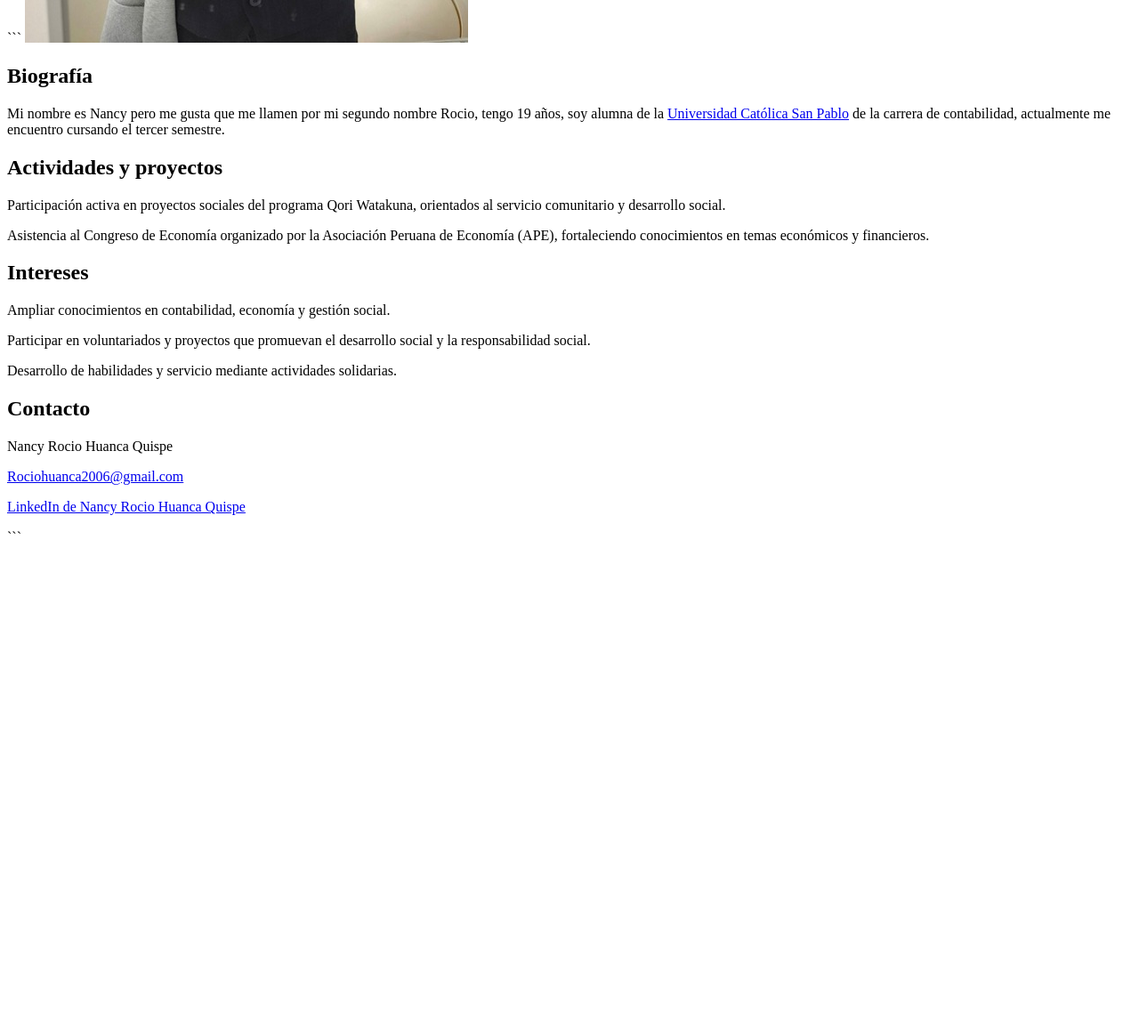
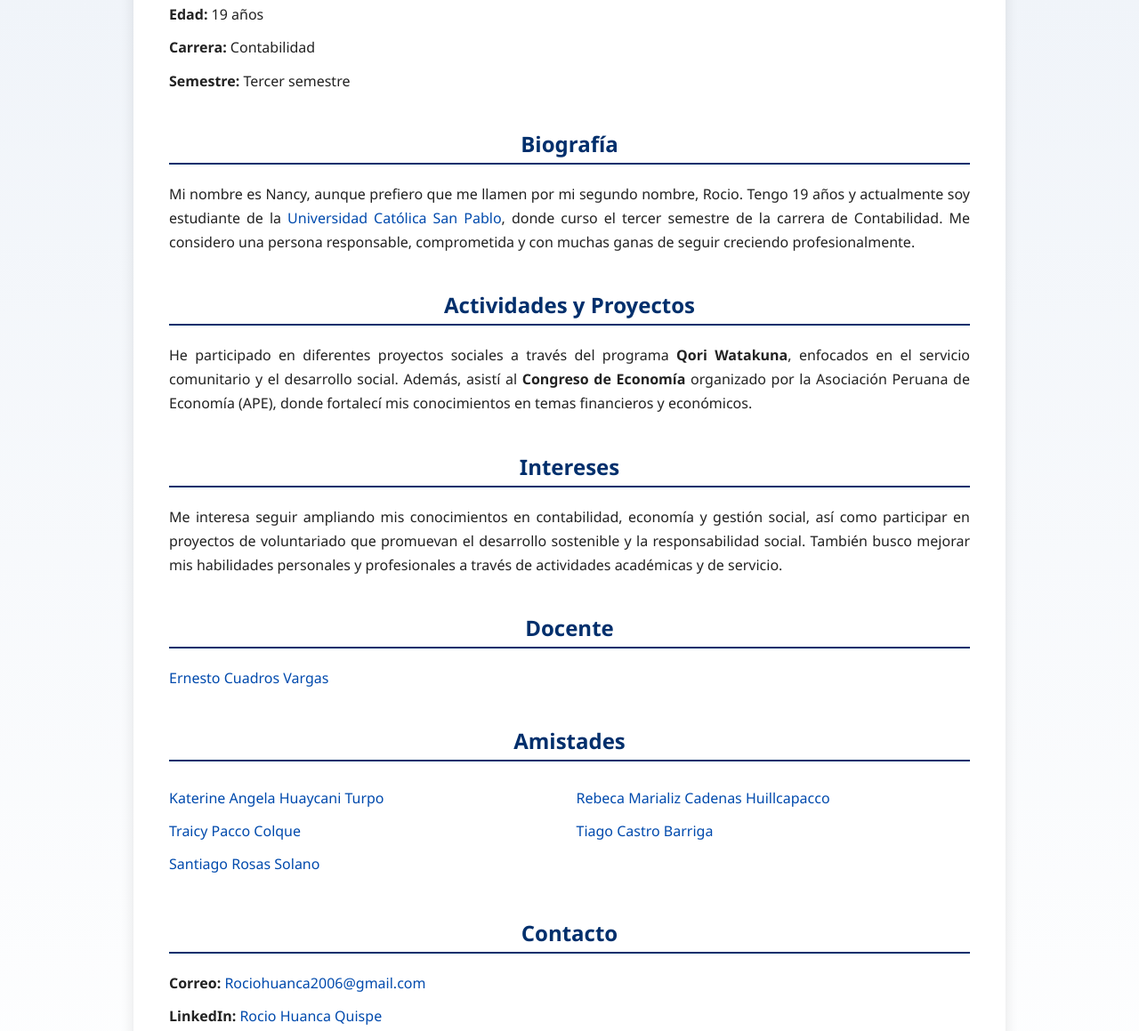
Before and after one commit to nancyhuanca2006-creator/Perfil-personal-de-Rocio, a plain HTML site: page index.html in a window 1280 px wide. Shown: the part 736-1895 px from the top of the page at 89% size. Before the commit the page ends 1357 px from the top, so only its background shows below. Drawn offline with Linux system fonts and the light colour scheme.

Commit message:
Update index.html

````diff
--- a/index.html
+++ b/index.html
@@ -1,83 +1,178 @@
 <!DOCTYPE html>
-
 <html lang="es">
 <head>
-    <title>Perfil personal de Nancy Rocio Huanca Quispe</title>
-<meta name="description" content="Sitio web oficial de Nancy Rocio Huanca Quispe. Perfil personal, biografía, proyectos, intereses y contacto profesional. Estudiante de Contabilidad en la Universidad Católica San Pablo.">
-<meta name="keywords" content="Nancy Rocio Huanca Quispe, Nancy Huanca, Rocio Huanca, contabilidad, Universidad Católica San Pablo, Qori Watakuna, perfil profesional, Perú">
-<meta name="author" content="Nancy Rocio Huanca Quispe">
-<!-- JSON-LD para ayudar a Google a entender que eres una persona -->
-<script type="application/ld+json">
-{
-  "@context": "https://schema.org",
-  "@type": "Person",
-  "name": "Nancy Rocio Huanca Quispe",
-  "jobTitle": "Estudiante de Contabilidad",
-  "affiliation": {
-    "@type": "CollegeOrUniversity",
-    "name": "Universidad Católica San Pablo",
-    "url": "https://ucsp.edu.pe/"
-  },
-  "url": "https://nancyhuanca2006-creator.github.io/Perfil-personal-de-Nancy/",
-  "email": "mailto:Rociohuanca2006@gmail.com"
+    <meta charset="UTF-8">
+    <meta name="viewport" content="width=device-width, initial-scale=1.0">
+    <title>Perfil Personal - Nancy Rocio Huanca Quispe</title>
+    <style>
+        body {
+            font-family: "Segoe UI", Arial, sans-serif;
+            margin: 0;
+            background: linear-gradient(180deg, #e8eef6 0%, #ffffff 100%);
+            color: #222;
         }
-</script>
+
+        header {
+            background-color: #002f6c;
+            color: white;
+            padding: 20px 0;
+            text-align: center;
+            box-shadow: 0 4px 10px rgba(0,0,0,0.2);
+        }
+
+        header img {
+            width: 140px;
+            display: block;
+            margin: 0 auto 10px auto;
+        }
+
+        main {
+            max-width: 900px;
+            margin: 40px auto;
+            background-color: white;
+            padding: 40px;
+            border-radius: 15px;
+            box-shadow: 0 5px 15px rgba(0,0,0,0.1);
+        }
+
+        h1, h2 {
+            color: #002f6c;
+            text-align: center;
+            font-weight: 600;
+        }
+
+        h2 {
+            border-bottom: 2px solid #002f6c;
+            padding-bottom: 5px;
+            margin-top: 40px;
+        }
+
+        p {
+            text-align: justify;
+            line-height: 1.7;
+            margin: 10px 0;
+        }
+
+        a {
+            color: #004aad;
+            text-decoration: none;
+        }
+
+        a:hover {
+            text-decoration: underline;
+        }
+
+        img.perfil {
+            display: block;
+            margin: 20px auto;
+            border-radius: 10px;
+            width: 220px;
+            border: 3px solid #004aad;
+        }
+
+        footer {
+            text-align: center;
+            padding: 20px;
+            background-color: #002f6c;
+            color: white;
+            font-size: 0.9rem;
+            margin-top: 40px;
+        }
+
+        .seccion {
+            margin-bottom: 30px;
+        }
+
+        .columnas {
+            display: grid;
+            grid-template-columns: 1fr 1fr;
+            gap: 15px;
+            padding: 10px 0;
+        }
+
+        .columna-item {
+            text-align: left;
+        }
+    </style>
 </head>
 <body>
-    <h1>Perfil personal de Nancy Rocio Huanca Quispe</h1>
 
-```
-<!-- FOTO -->
-<img src="perfilnancy.jpg" alt="Foto de Nancy Rocio Huanca Quispe">
+    <header>
+        <img src="logo_ucsp.png" alt="Logo UCSP">
+        <h1>Perfil Personal</h1>
+        <p><strong>Universidad Católica San Pablo</strong></p>
+    </header>
 
-<!-- BIOGRAFÍA -->
+    <main>
+        <img src="perfilnancy.jpg" alt="Foto de Nancy Rocio Huanca Quispe" class="perfil">
+        <h2>Datos Personales</h2>
+        <p><strong>Nombre:</strong> Nancy Rocio Huanca Quispe</p>
+        <p><strong>Edad:</strong> 19 años</p>
+        <p><strong>Carrera:</strong> Contabilidad</p>
+        <p><strong>Semestre:</strong> Tercer semestre</p>
+
         <div class="seccion">
             <h2>Biografía</h2>
             <p>
-        Mi nombre es Nancy pero me gusta que me llamen por mi segundo nombre Rocio, tengo 19 años,
-        soy alumna de la
-        <a href="https://ucsp.edu.pe/" target="_blank">Universidad Católica San Pablo</a>
-        de la carrera de contabilidad, actualmente me encuentro cursando el tercer semestre.
+                Mi nombre es Nancy, aunque prefiero que me llamen por mi segundo nombre, Rocio.
+                Tengo 19 años y actualmente soy estudiante de la
+                <a href="https://ucsp.edu.pe/" target="_blank">Universidad Católica San Pablo</a>,
+                donde curso el tercer semestre de la carrera de Contabilidad.
+                Me considero una persona responsable, comprometida y con muchas ganas de seguir creciendo profesionalmente.
             </p>
         </div>
 
-<!-- ACTIVIDADES Y PROYECTOS -->
         <div class="seccion">
-    <h2>Actividades y proyectos</h2>
+            <h2>Actividades y Proyectos</h2>
             <p>
-        Participación activa en proyectos sociales del programa Qori Watakuna, orientados al servicio comunitario y desarrollo social.
-    </p>
-    <p>
-        Asistencia al Congreso de Economía organizado por la Asociación Peruana de Economía (APE), fortaleciendo conocimientos en temas económicos y financieros.
+                He participado en diferentes proyectos sociales a través del programa <strong>Qori Watakuna</strong>,
+                enfocados en el servicio comunitario y el desarrollo social.
+                Además, asistí al <strong>Congreso de Economía</strong> organizado por la Asociación Peruana de Economía (APE),
+                donde fortalecí mis conocimientos en temas financieros y económicos.
             </p>
         </div>
 
-<!-- INTERESES -->
         <div class="seccion">
             <h2>Intereses</h2>
             <p>
-        Ampliar conocimientos en contabilidad, economía y gestión social.
-    </p>
-    <p>
-        Participar en voluntariados y proyectos que promuevan el desarrollo social y la responsabilidad social.
-    </p>
-    <p>
-        Desarrollo de habilidades y servicio mediante actividades solidarias.
+                Me interesa seguir ampliando mis conocimientos en contabilidad, economía y gestión social,
+                así como participar en proyectos de voluntariado que promuevan el desarrollo sostenible y la responsabilidad social.
+                También busco mejorar mis habilidades personales y profesionales a través de actividades académicas y de servicio.
             </p>
         </div>
 
-<!-- CONTACTO -->
+        <div class="seccion">
+            <h2>Docente</h2>
+            <p>
+                <a href="https://www.linkedin.com/in/ecuadrosv?utm_source=share&utm_campaign=share_via&utm_content=profile&utm_medium=android_app" target="_blank">Ernesto Cuadros Vargas</a>
+            </p>
+        </div>
+
+        <div class="seccion">
+            <h2>Amistades</h2>
+            <div class="columnas">
+                <div class="columna-item"><a href="https://www.linkedin.com/in/katerine-angela-huaycani-turpo-003803336?utm_source=share&utm_campaign=share_via&utm_content=profile&utm_medium=android_app" target="_blank">Katerine Angela Huaycani Turpo</a></div>
+                <div class="columna-item"><a href="https://www.linkedin.com/in/marializcadenashuillcapacco?utm_source=share&utm_campaign=share_via&utm_content=profile&utm_medium=android_app" target="_blank">Rebeca Marializ Cadenas Huillcapacco</a></div>
+                <div class="columna-item"><a href="https://www.linkedin.com/in/traicy-pacco-colque-01469b386?utm_source=share&utm_campaign=share_via&utm_content=profile&utm_medium=android_app" target="_blank">Traicy Pacco Colque</a></div>
+                <div class="columna-item"><a href="https://www.linkedin.com/in/tiago-castro-barriga-822644197?utm_source=share&utm_campaign=share_via&utm_content=profile&utm_medium=android_app" target="_blank">Tiago Castro Barriga</a></div>
+                <div class="columna-item"><a href="https://www.linkedin.com/in/santiago-rosas-solano-8a5467387?utm_source=share&utm_campaign=share_via&utm_content=profile&utm_medium=android_app" target="_blank">Santiago Rosas Solano</a></div>
+            </div>
+        </div>
+
         <div class="seccion">
             <h2>Contacto</h2>
-    <p>Nancy Rocio Huanca Quispe</p>
-    <p><a href="mailto:Rociohuanca2006@gmail.com">Rociohuanca2006@gmail.com</a></p>
-    <p>
-        <a href="https://www.linkedin.com/in/rocio-huanca-quispe-436959385?utm_source=share&utm_campaign=share_via&utm_content=profile&utm_medium=android_app" target="_blank">
-            LinkedIn de Nancy Rocio Huanca Quispe
+            <p><strong>Correo:</strong> <a href="mailto:Rociohuanca2006@gmail.com">Rociohuanca2006@gmail.com</a></p>
+            <p><strong>LinkedIn:</strong>
+                <a href="https://www.linkedin.com/in/rocio-huanca-quispe-436959385" target="_blank">
+                    Rocio Huanca Quispe
                 </a>
             </p>
         </div>
-```
+    </main>
+
+    <footer>
+        <p>© 2025 Universidad Católica San Pablo — Facultad de Ciencias Económicas y Empresariales</p>
+    </footer>
 
 </body>
 </html>
````
Lines whose indentation alone changed are shown as unchanged.
